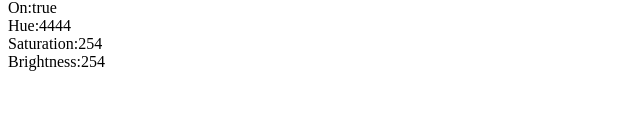
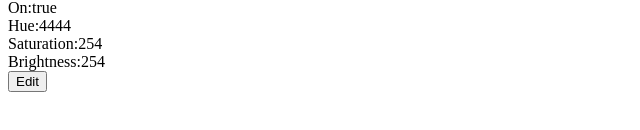
Before and after one commit to RVorthoren/hueLampAppAngular2, an Angular app: page /lights/1 in a window 1280 px wide. Shown: the part 220-350 px from the top of the page, without its empty margins (0-640 px from the left). Built offline with nearby package versions, Linux system fonts and the light colour scheme.

Commit message:
can navigate to edit page of light

```diff
--- a/src/app/light/light.component.html
+++ b/src/app/light/light.component.html
@@ -19,3 +19,7 @@
   <span>Brightness:</span>
   <span>{{light.brightness}}</span>
 </div>
+
+<div>
+  <input type="button" (click)="goToEdit()" value="Edit"/>
+</div>
--- a/src/app/light/light.component.ts
+++ b/src/app/light/light.component.ts
@@ -1,5 +1,5 @@
 import { Component, OnInit } from '@angular/core';
-import { ActivatedRoute, Params }   from '@angular/router';
+import { Router,ActivatedRoute, Params }   from '@angular/router';
 
 import { Light } from '../light';
 import { LightsService } from '../lights/lights.service';
@@ -13,17 +13,20 @@ export class LightComponent implements OnInit {
 
   private light: Light;
 
-  constructor(
-    private route: ActivatedRoute,
-    private lightService: LightsService
-  ) { }
+  constructor(private route: ActivatedRoute,
+              private lightService: LightsService,
+              private router: Router) {
+  }
 
   ngOnInit() {
     this.route.params.subscribe((params: Params) => {
-       let paramsId = params['id'];
+      let paramsId = params['id'];
 
-       this.light = this.lightService.getLight(paramsId);
+      this.light = this.lightService.getLight(paramsId);
     });
   }
 
+  goToEdit() {
+    this.router.navigate(['edit'], {relativeTo: this.route});
+  }
 }
```
